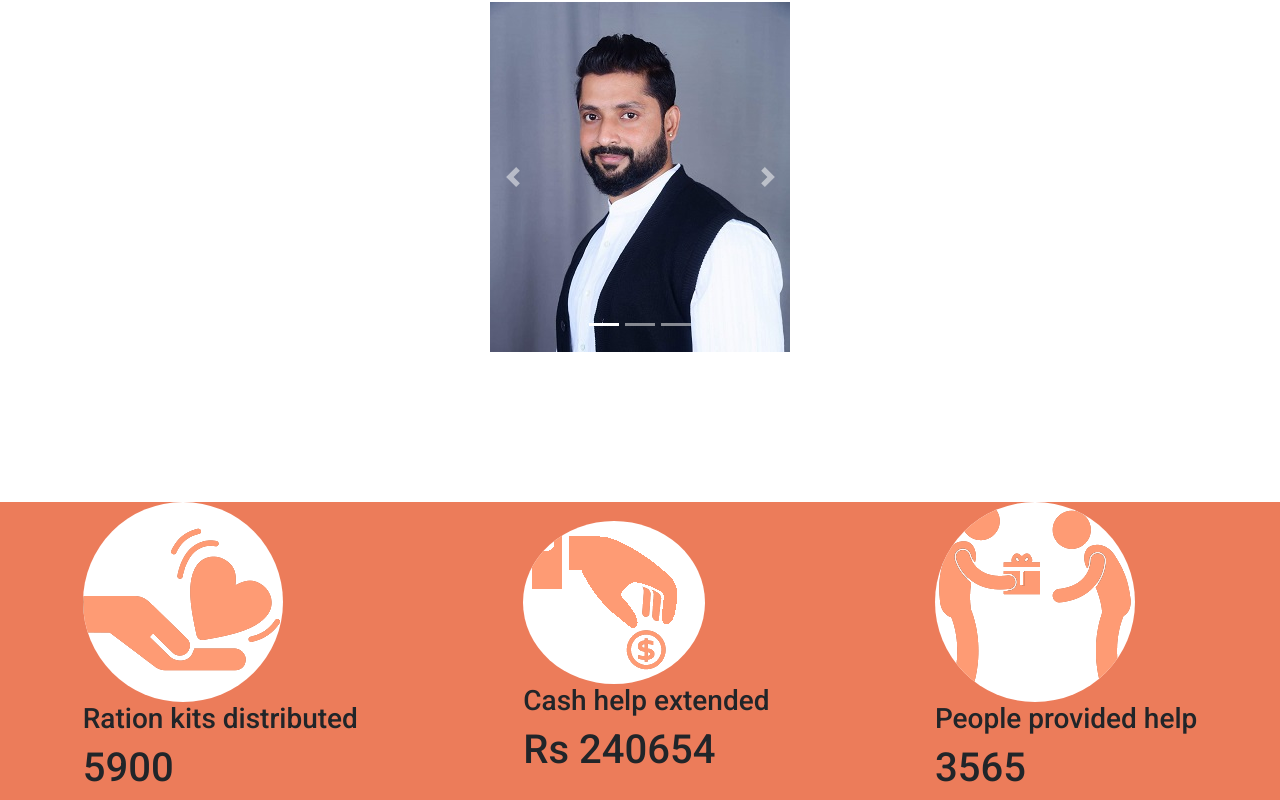
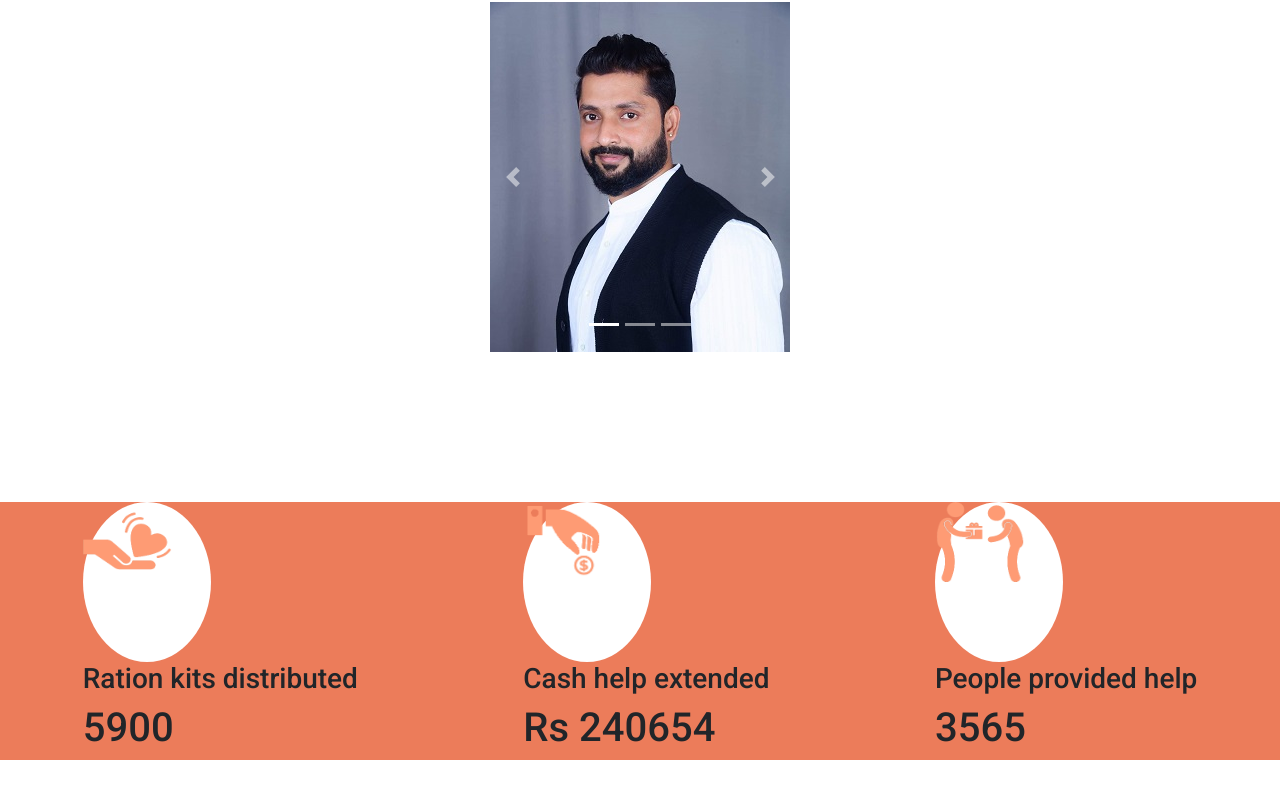
Before and after one commit to Trend20/ReactTask, a React (Create React App) app: page / in a window 1280 px wide. Shown: the part 3247-4047 px from the top of the page. After the commit the page ends 4007 px from the top, so only its background shows below. Built offline with nearby package versions, Linux system fonts and the light colour scheme.

Commit message:
index-style

```diff
--- a/src/components/bunner/Bunner.css
+++ b/src/components/bunner/Bunner.css
@@ -12,4 +12,13 @@
     border-radius: 50%;
     background: #fff;
     align-items: center;
+    width: 10vw;
+    height: 20vh;
 }
+
+.index >img{
+    top: 30%;
+    left: 50%;
+    width: 7vw;
+    height: 10vh;
+}
--- a/src/components/bunner/Bunner.js
+++ b/src/components/bunner/Bunner.js
@@ -10,17 +10,17 @@ class Bunner extends Component {
     return (
       <div className="banner-container">
         <div className="first-image-container">
-            <img src={Index1} className="index"/>
+           <div className="index"> <img src={Index1} /></div>
             <h3>Ration kits distributed</h3>
             <h1>5900</h1>
         </div>
         <div className="second-image-container">
-            <img src={Index2} className="index"/>
+        <div className="index"> <img src={Index2} /></div>
             <h3>Cash help extended</h3>
             <h1>Rs 240654</h1>
         </div>
         <div className="third-image-container">
-            <img src={Index3} className="index"/>
+        <div className="index"> <img src={Index3} /></div>
             <h3>People provided help</h3>
             <h1>3565</h1>
         </div>
```
